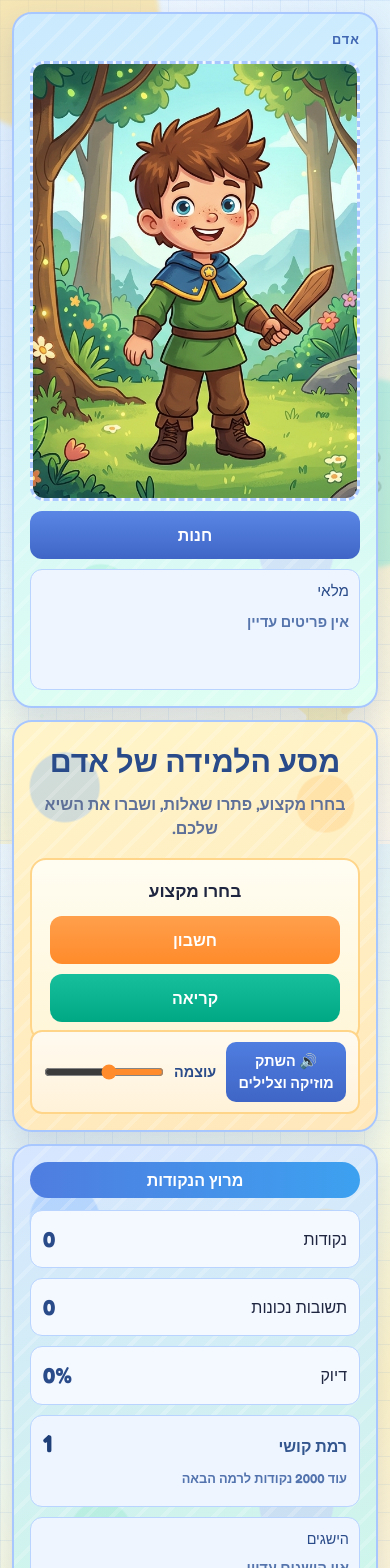
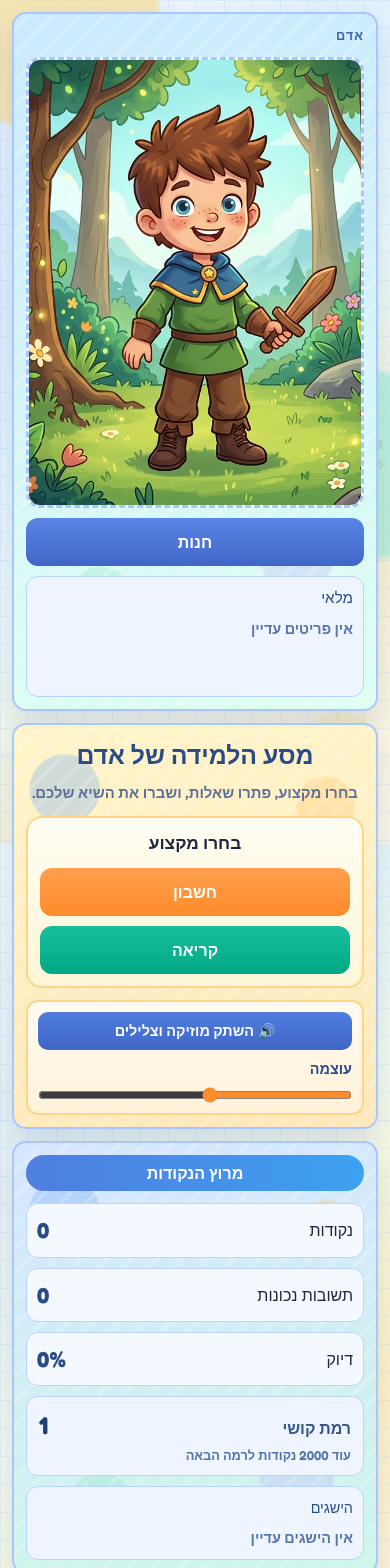
Before and after one commit to ofirdror7619/learningQuest, a Next.js app: page / in a window 390 px wide. Shown: the top 1568 px of the page. Built offline with nearby package versions, Linux system fonts and the light colour scheme.

Commit message:
Improve responsive layout and audio control behavior

```diff
--- a/app/globals.css
+++ b/app/globals.css
@@ -315,6 +315,13 @@ body::after {
   border: none;
   border-radius: 10px;
   padding: 8px 12px;
+  inline-size: 240px;
+  justify-self: start;
+  display: inline-flex;
+  align-items: center;
+  justify-content: center;
+  text-align: center;
+  white-space: nowrap;
   font-size: 0.9rem;
   font-weight: 800;
   color: #fff;
@@ -899,11 +906,22 @@ body::after {
     grid-template-columns: 1fr;
   }
 
+  .panel-gameplay,
   .panel-kid,
   .panel-hud {
     max-width: 420px;
     margin-inline: auto;
     width: 100%;
+  }
+
+  .audio-controls {
+    grid-template-columns: 1fr;
+    justify-items: stretch;
+    gap: 8px;
+  }
+
+  .audio-volume-label {
+    text-align: start;
   }
 }
 
@@ -911,6 +929,34 @@ body::after {
   .game-screen {
     padding: 12px;
     gap: 12px;
+  }
+
+  .panel {
+    border-radius: 14px;
+    padding: 12px;
+  }
+
+  .panel-gameplay {
+    padding-block-end: 12px;
+  }
+
+  .game-title {
+    font-size: 1.55rem;
+  }
+
+  .game-subtitle {
+    margin-block-end: 12px;
+    font-size: 0.93rem;
+  }
+
+  .question-card,
+  .subject-picker {
+    padding: 12px;
+  }
+
+  .question-topline {
+    flex-wrap: wrap;
+    row-gap: 8px;
   }
 
   .answers-grid,
@@ -922,4 +968,35 @@ body::after {
     flex-direction: column;
     align-items: stretch;
   }
+
+  .audio-controls {
+    position: static;
+    inset: auto;
+    margin-block-start: 12px;
+    grid-template-columns: 1fr;
+    padding: 10px;
+  }
+
+  .audio-mute-button {
+    inline-size: 100%;
+  }
+
+  .hud-stat {
+    padding: 10px;
+  }
+
+  .hud-level-card {
+    block-size: auto;
+    min-block-size: 80px;
+    grid-template-rows: auto auto;
+  }
+
+  .achievements-grid {
+    gap: 6px;
+  }
+
+  .bg-decoration {
+    font-size: 3rem;
+    opacity: 0.14;
+  }
 }
--- a/app/page.tsx
+++ b/app/page.tsx
@@ -174,9 +174,9 @@ export default function Home() {
   const [equippedItems, setEquippedItems] = useState<string[]>([]);
   const [isMuted, setIsMuted] = useState(false);
   const [volume, setVolume] = useState(45);
-  const [hasAudioStarted, setHasAudioStarted] = useState(false);
   const warningTimeoutRef = useRef<ReturnType<typeof setTimeout> | null>(null);
   const previousUnlockedIdsRef = useRef<string[]>([]);
+  const triedAutoplayRef = useRef(false);
 
   const hasAnswered = selectedIndex !== null;
 
@@ -204,11 +204,12 @@ export default function Home() {
       return;
     }
 
+    audio.muted = isMuted;
+    audio.volume = Math.max(0, Math.min(1, volume / 100));
+
     audio
       .play()
-      .then(() => {
-        setHasAudioStarted(true);
-      })
+      .then(() => {})
       .catch(() => {
         // Browser autoplay policies can block playback before user interaction.
       });
@@ -325,6 +326,47 @@ export default function Home() {
     }
   }, [isMuted, volume]);
 
+  useEffect(() => {
+    if (triedAutoplayRef.current) {
+      return;
+    }
+
+    triedAutoplayRef.current = true;
+    const audio = audioRef.current;
+    if (!audio) {
+      return;
+    }
+
+    audio.muted = false;
+    audio.volume = Math.max(0, Math.min(1, volume / 100));
+
+    audio
+      .play()
+      .then(() => {
+        setIsMuted(false);
+      })
+      .catch(() => {
+        // If unmuted autoplay is blocked, start muted so playback begins on load.
+        audio.muted = true;
+        audio
+          .play()
+          .then(() => {
+            setIsMuted(true);
+
+            // Try to switch to audible playback shortly after start when possible.
+            const unmuteTimer = setTimeout(() => {
+              audio.muted = false;
+              setIsMuted(false);
+            }, 220);
+
+            return () => clearTimeout(unmuteTimer);
+          })
+          .catch(() => {
+            // Final fallback: wait for explicit user interaction.
+          });
+      });
+  }, [volume]);
+
   function toggleEquippedItem(itemSrc: string) {
     if (equippedItems.includes(itemSrc)) {
       setEquippedItems(equippedItems.filter((item) => item !== itemSrc));
@@ -337,12 +379,10 @@ export default function Home() {
     <main
       className="game-screen"
       onPointerDown={() => {
-        if (!hasAudioStarted) {
-          tryStartAudio();
-        }
+        tryStartAudio();
       }}
     >
-      <audio ref={audioRef} src="/music.mp3" loop autoPlay preload="auto" />
+      <audio ref={audioRef} src="/music.mp3" loop autoPlay playsInline preload="auto" />
       <audio ref={crowdAudioRef} src="/crowd.mp3" preload="auto" />
 
       <div className="bg-blob bg-blob-one" aria-hidden="true" />
```
